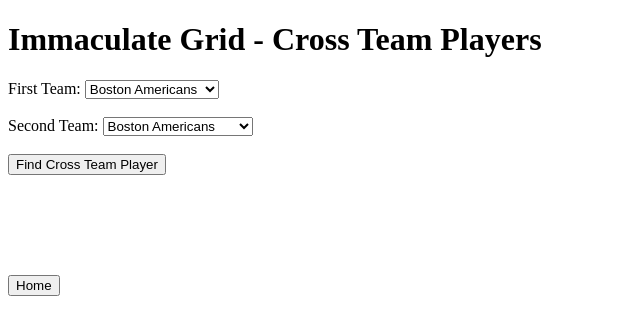
After one commit to KyleThompson1/Tigers, a Flask app: page /cross-team in a window 1280 px wide. The commit adds this page. Shown: the top 335 px of the page, without its empty margins (0-640 px from the left). Run offline with Flask 3, Linux system fonts and the light colour scheme.

Commit message:
adding in functionality to find players on both teams

```diff
--- a/Application/templates/Play-Immaculate-Grid.html
+++ b/Application/templates/Play-Immaculate-Grid.html
@@ -167,6 +167,10 @@
             <button type="submit">Find Player</button>
         </form>
 
+        <form action="{{ url_for('main.crossTeam') }}" method="GET">
+            <input type="submit" style="margin-top: 100px" value="Player on Two Teams">
+        </form>
+
         <!-- Home button redirects to the homepage -->
         <form action="{{ url_for('main.roster_grid') }}" method="GET">
             <input type="submit" style="margin-top: 100px" value="Home">
--- /dev/null
+++ b/Application/templates/cross-team-query.html
@@ -0,0 +1,40 @@
+<!DOCTYPE html>
+<html lang="en">
+<head>
+    <meta charset="UTF-8">
+    <title>Immaculate Grid - Cross Team Player Search</title>
+</head>
+<body>
+    <div class="login-container">
+        <h1>Immaculate Grid - Cross Team Players</h1>
+
+        <form action="/cross-team-query" method="post">
+            <label for="team1">First Team:</label>
+            <select id="team1" name="team1" required>
+                <option value="BOS">Boston Americans</option>
+                <option value="NYA">New York Yankees</option>
+                <option value="HOU">Houston Astros</option>
+                <option value="DET">Detroit Tigers</option>
+                <!-- Include all the team options from the original page -->
+            </select>
+            <br><br>
+
+            <label for="team2">Second Team:</label>
+            <select id="team2" name="team2" required>
+                <option value="BOS">Boston Americans</option>
+                <option value="NYA">New York Yankees</option>
+                <option value="LAN">Los Angeles Dodgers</option>
+                <!-- Include all the team options from the original page -->
+            </select>
+            <br><br>
+
+            <button type="submit">Find Cross Team Player</button>
+        </form>
+
+        <!-- Home button redirects to the homepage -->
+        <form action="{{ url_for('main.roster_grid') }}" method="GET">
+            <input type="submit" style="margin-top: 100px" value="Home">
+        </form>
+    </div>
+</body>
+</html>
--- a/routes.py
+++ b/routes.py
@@ -260,6 +260,53 @@
             conn.close()
 
     return redirect(url_for('main.admin_page'))
+
+@main.route('/cross-team')
+def crossTeam():
+    return render_template('cross-team-query.html')
+
+@main.route('/cross-team-query', methods=['POST'])
+def crossPlayer():
+    team1 = request.form.get('team1')
+    team2 = request.form.get('team2')
+
+    try:
+        conn = pymysql.connect(
+            host=mysql["host"],
+            user=mysql["user"],
+            password=mysql["password"],
+            db=mysql["database"]
+        )
+        cursor = conn.cursor()
+
+        query = """
+            SELECT p.nameFirst, p.nameLast
+            FROM batting AS b
+            JOIN people AS p ON b.playerID = p.playerID
+            WHERE b.teamID IN (%s, %s)
+            GROUP BY b.playerID
+            HAVING COUNT(DISTINCT b.teamID) = 2;
+        """
+        # """
+        # SELECT p.nameFirst, p.nameLast
+        #     FROM batting AS b
+        #     JOIN people AS p ON b.playerID = p.playerID
+        #     WHERE b.teamID IN ('HOU', 'NYA')
+        #     GROUP BY b.playerID;
+        # """
+
+        cursor.execute(query, (team1, team2))
+        players = cursor.fetchall()
+
+        if not players:
+            return f"No players found."
+
+        return render_template('results.html', players=players, condition='', team='')
+    except pymysql.Error as e:
+        print(f"Database error: {e}")
+        flash(f"Database error: {e}")
+
+
 
 @main.route('/query', methods=['POST'])
 def query_player():
```
